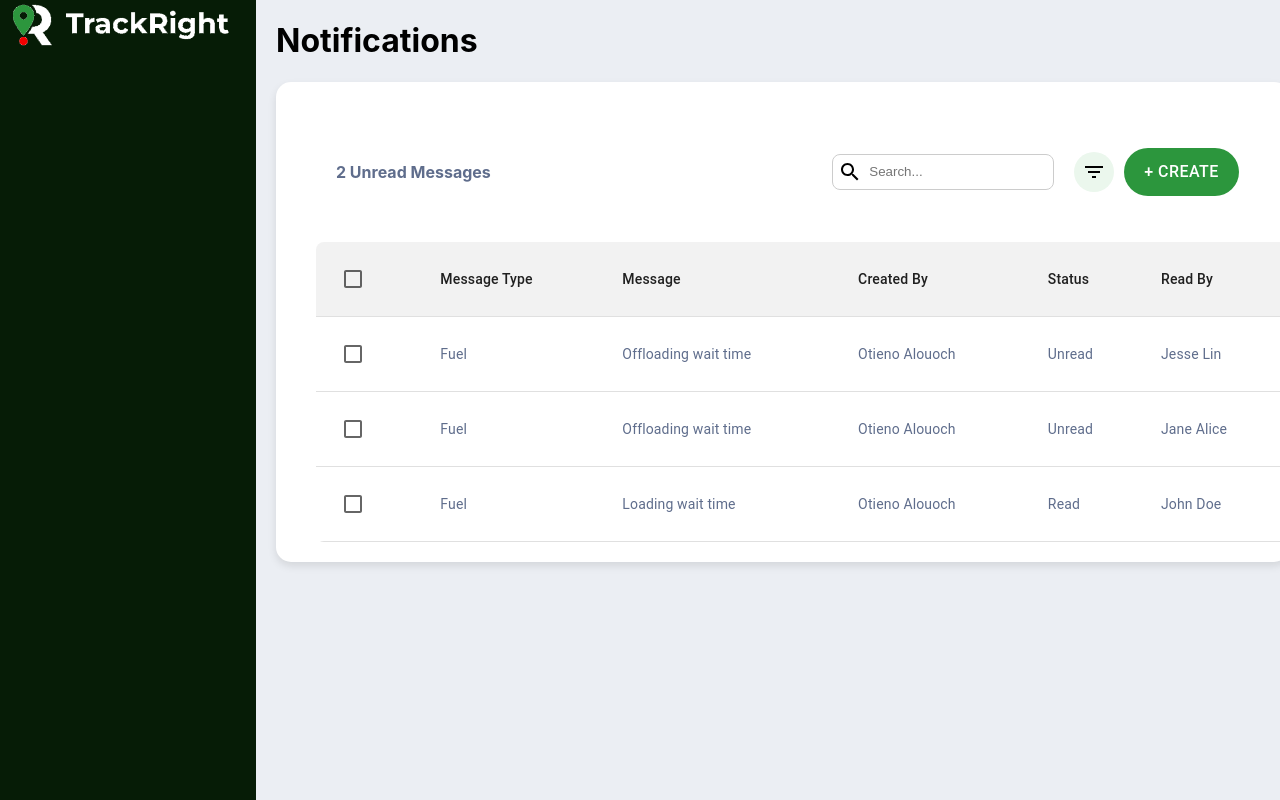
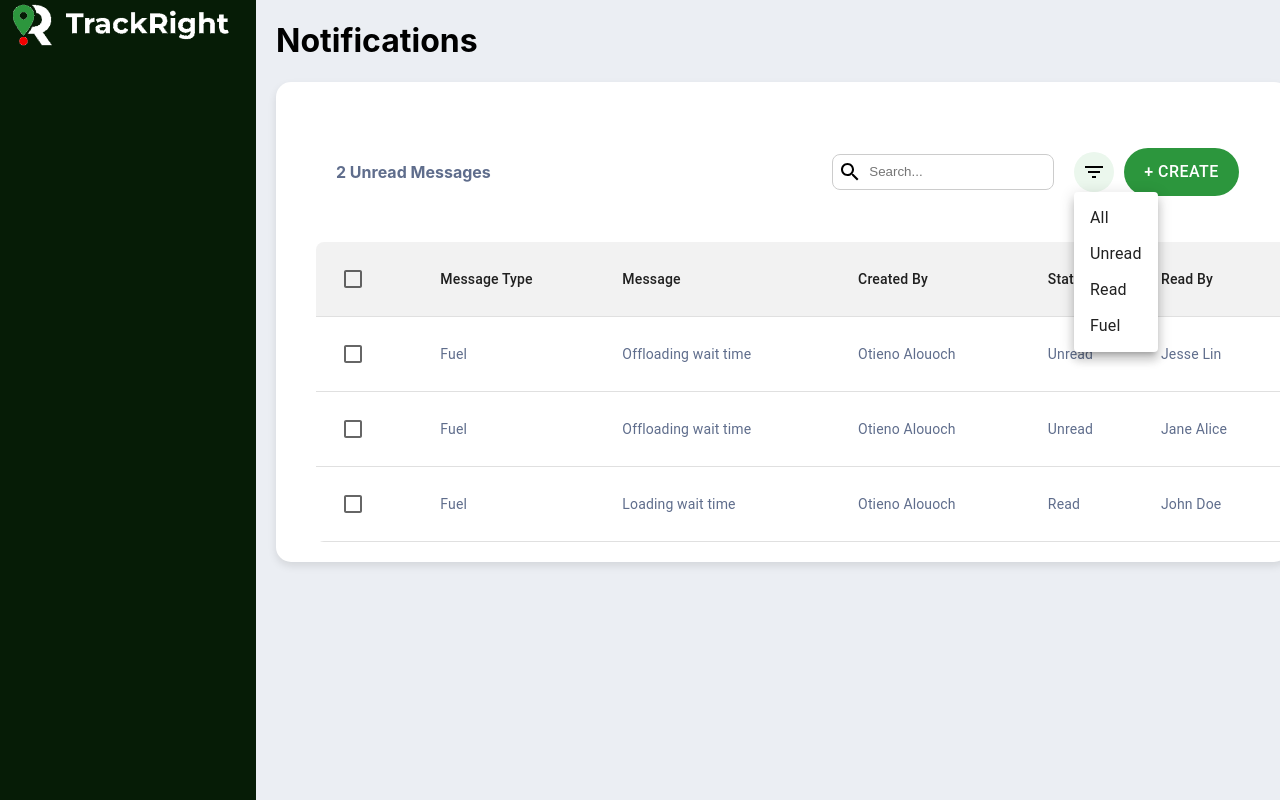
Before and after one commit to Donaldson222/notifications-page, a React (Create React App) app: page / in a window 1280 px wide. Both pictures are taken after a click on the button 1094 px from the left and 171 px from the top of the page. Built offline with nearby package versions, Linux system fonts and the light colour scheme.

Commit message:
filter functionality added

```diff
--- a/src/App.js
+++ b/src/App.js
@@ -11,7 +11,7 @@ const data = [
 
 const App = () => {
     const [searchTerm, setSearchTerm] = useState('');
-
+    const [filter, setFilter] = useState('All');
 
     const unreadCount = data.filter(row => row.status === "Unread").length;
 
@@ -19,10 +19,7 @@ const App = () => {
         <div style={{ display: 'flex', backgroundColor: '#EBEEF3', minHeight: '100vh', width: '100%' }}>
             <Navbar />
             <div style={{ flexGrow: 1 }}>
-
-
                 <h1 style={{ color: 'black', marginLeft: '20px' }}>Notifications</h1>
-
 
                 <div style={{
                     width: '95%',
@@ -34,10 +31,15 @@ const App = () => {
                     boxShadow: '0 4px 8px rgba(0, 0, 0, 0.1)'
                 }}>
 
-                    <Buttons searchTerm={searchTerm} setSearchTerm={setSearchTerm} unreadCount={unreadCount} />
+                    <Buttons
+                        searchTerm={searchTerm}
+                        setSearchTerm={setSearchTerm}
+                        unreadCount={unreadCount}
+                        filter={filter}
+                        setFilter={setFilter}
+                    />
 
-
-                    <MessageTable searchTerm={searchTerm} />
+                    <MessageTable searchTerm={searchTerm} filter={filter} />
                 </div>
             </div>
         </div>
--- a/src/Components/Buttons/Buttons.jsx
+++ b/src/Components/Buttons/Buttons.jsx
@@ -1,9 +1,24 @@
-import React from "react";
+import React, { useState } from "react";
 import SearchIcon from "@mui/icons-material/Search";
 import FilterListIcon from "@mui/icons-material/FilterList";
 import Button from "@mui/material/Button";
+import Menu from "@mui/material/Menu";
+import MenuItem from "@mui/material/MenuItem";
 
-const Buttons = ({ searchTerm, setSearchTerm, unreadCount }) => {
+const Buttons = ({ searchTerm, setSearchTerm, setFilter, unreadCount }) => {
+  const [anchorEl, setAnchorEl] = useState(null);
+  const [ setSelectedFilter] = useState("All");
+
+  const handleFilterClick = (event) => {
+    setAnchorEl(event.currentTarget);
+  };
+
+  const handleFilterSelect = (filterOption) => {
+    setSelectedFilter(filterOption);
+    setFilter(filterOption);
+    setAnchorEl(null);
+  };
+
   return (
     <div
       style={{
@@ -44,6 +59,8 @@ const Buttons = ({ searchTerm, setSearchTerm, unreadCount }) => {
             style={{ border: "none", outline: "none", marginLeft: "5px" }}
           />
         </div>
+
+
         <Button
           style={{
             backgroundColor: "#EBF7ED",
@@ -58,9 +75,19 @@ const Buttons = ({ searchTerm, setSearchTerm, unreadCount }) => {
             cursor: "pointer",
             transition: "background-color 0.3s",
           }}
+          onClick={handleFilterClick}
         >
           <FilterListIcon />
         </Button>
+
+
+        <Menu anchorEl={anchorEl} open={Boolean(anchorEl)} onClose={() => setAnchorEl(null)}>
+          <MenuItem onClick={() => handleFilterSelect("All")}>All</MenuItem>
+          <MenuItem onClick={() => handleFilterSelect("Unread")}>Unread</MenuItem>
+          <MenuItem onClick={() => handleFilterSelect("Read")}>Read</MenuItem>
+          <MenuItem onClick={() => handleFilterSelect("Fuel")}>Fuel</MenuItem>
+        </Menu>
+
         <Button
           style={{
             marginLeft: "20px",
--- a/src/Components/MessageTable/MessageTable.jsx
+++ b/src/Components/MessageTable/MessageTable.jsx
@@ -1,5 +1,5 @@
-import React, { useState } from 'react';
-import { Table, TableBody, TableCell, TableContainer, TableHead, TableRow, Checkbox } from '@mui/material';
+import React, { useState } from "react";
+import { Table, TableBody, TableCell, TableContainer, TableHead, TableRow, Checkbox } from "@mui/material";
 
 const data = [
   { messageType: "Fuel", message: "Offloading wait time", createdBy: "Otieno Alouoch", status: "Unread", readBy: "Jesse Lin" },
@@ -7,15 +7,13 @@ const data = [
   { messageType: "Fuel", message: "Loading wait time", createdBy: "Otieno Alouoch", status: "Read", readBy: "John Doe" },
 ];
 
-const MessageTable = ({ searchTerm }) => {
+const MessageTable = ({ searchTerm, filter }) => {
   const [selected, setSelected] = useState(Array(data.length).fill(false));
-
 
   const handleSelectAll = (event) => {
     const newSelected = Array(data.length).fill(event.target.checked);
     setSelected(newSelected);
   };
-
 
   const handleSelectRow = (index) => {
     const newSelected = [...selected];
@@ -24,19 +22,30 @@ const MessageTable = ({ searchTerm }) => {
   };
 
 
-    const filteredData = data.filter(row =>
+  const filteredData = data.filter((row) => {
+    const searchMatch =
       row.messageType.toLowerCase().includes(searchTerm.toLowerCase()) ||
       row.message.toLowerCase().includes(searchTerm.toLowerCase()) ||
       row.createdBy.toLowerCase().includes(searchTerm.toLowerCase()) ||
       row.status.toLowerCase().includes(searchTerm.toLowerCase()) ||
-        row.readBy.toLowerCase().includes(searchTerm.toLowerCase())
-    );
+      row.readBy.toLowerCase().includes(searchTerm.toLowerCase());
+
+    const filterMatch =
+      filter === "All" ||
+      (filter === "Unread" && row.status === "Unread") ||
+      (filter === "Read" && row.status === "Read") ||
+      (filter === "Fuel" && row.messageType === "Fuel");
+
+    return searchMatch && filterMatch;
+  });
 
   return (
-        <TableContainer style={{ backgroundColor: 'white', borderRadius: '8px', overflow: 'hidden', marginTop: '20px', marginLeft: '20px', marginRight: '20px' }}>
+    <TableContainer
+      style={{ backgroundColor: "white", borderRadius: "8px", overflow: "hidden", marginTop: "20px", marginLeft: "20px", marginRight: "20px" }}
+    >
       <Table>
         <TableHead>
-                    <TableRow style={{ backgroundColor: '#F2F2F2' }}>
+          <TableRow style={{ backgroundColor: "#F2F2F2" }}>
             <TableCell>
               <Checkbox checked={selected.every(Boolean)} onChange={handleSelectAll} />
             </TableCell>
@@ -54,16 +63,16 @@ const MessageTable = ({ searchTerm }) => {
                 <TableCell>
                   <Checkbox checked={selected[index]} onChange={() => handleSelectRow(index)} />
                 </TableCell>
-                                <TableCell style={{ color: '#5F6D8C' }}>{row.messageType}</TableCell>
-                                <TableCell style={{ color: '#5F6D8C' }}>{row.message}</TableCell>
-                                <TableCell style={{ color: '#5F6D8C' }}>{row.createdBy}</TableCell>
-                                <TableCell style={{ color: '#5F6D8C' }}>{row.status}</TableCell>
-                                <TableCell style={{ color: '#5F6D8C' }}>{row.readBy}</TableCell>
+                <TableCell style={{ color: "#5F6D8C" }}>{row.messageType}</TableCell>
+                <TableCell style={{ color: "#5F6D8C" }}>{row.message}</TableCell>
+                <TableCell style={{ color: "#5F6D8C" }}>{row.createdBy}</TableCell>
+                <TableCell style={{ color: "#5F6D8C" }}>{row.status}</TableCell>
+                <TableCell style={{ color: "#5F6D8C" }}>{row.readBy}</TableCell>
               </TableRow>
             ))
           ) : (
             <TableRow>
-                            <TableCell colSpan={6} style={{ textAlign: 'center', color: 'gray' }}>
+              <TableCell colSpan={6} style={{ textAlign: "center", color: "gray" }}>
                 No messages found.
               </TableCell>
             </TableRow>
```
Lines whose indentation alone changed are shown as unchanged.
